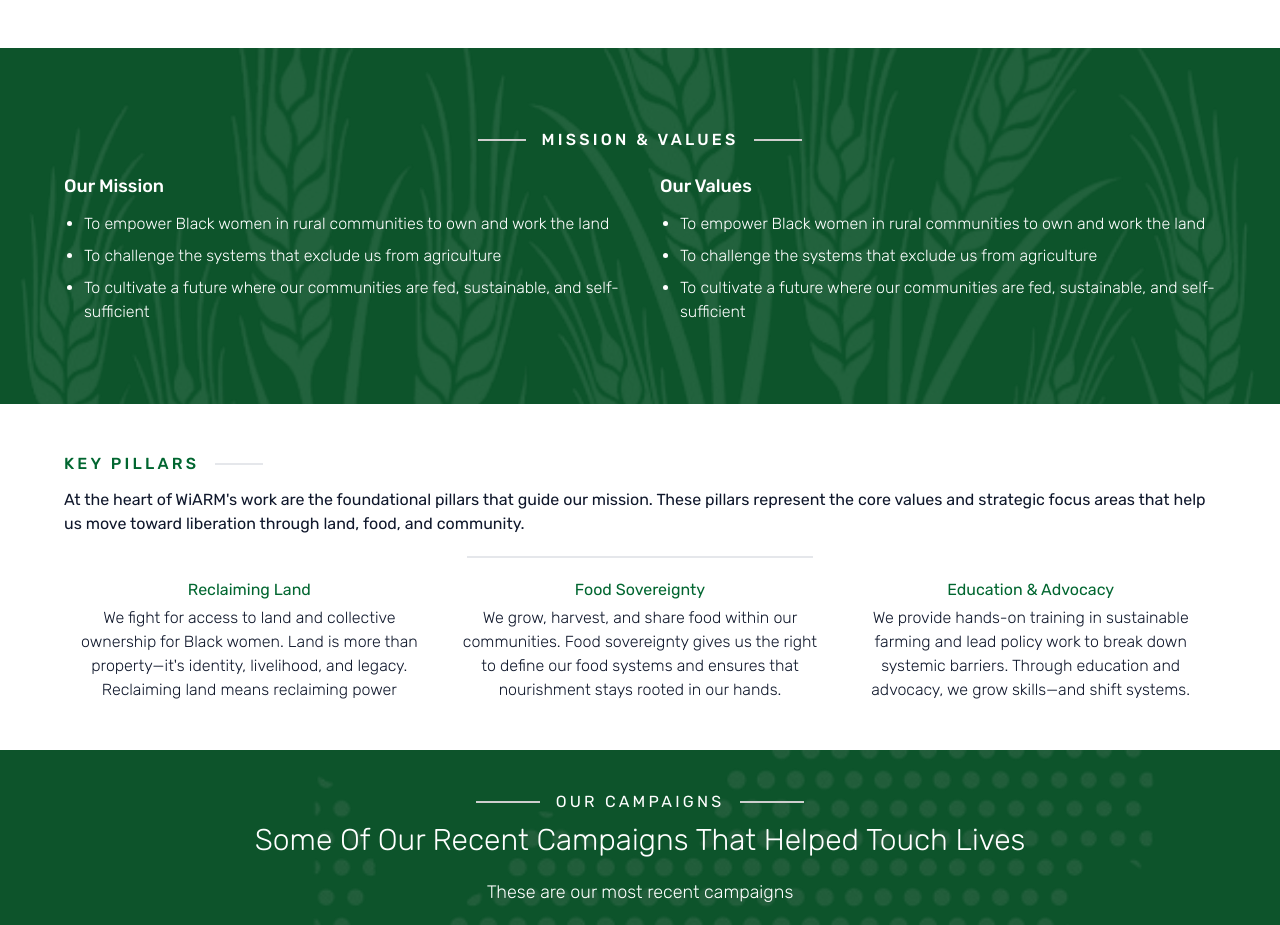
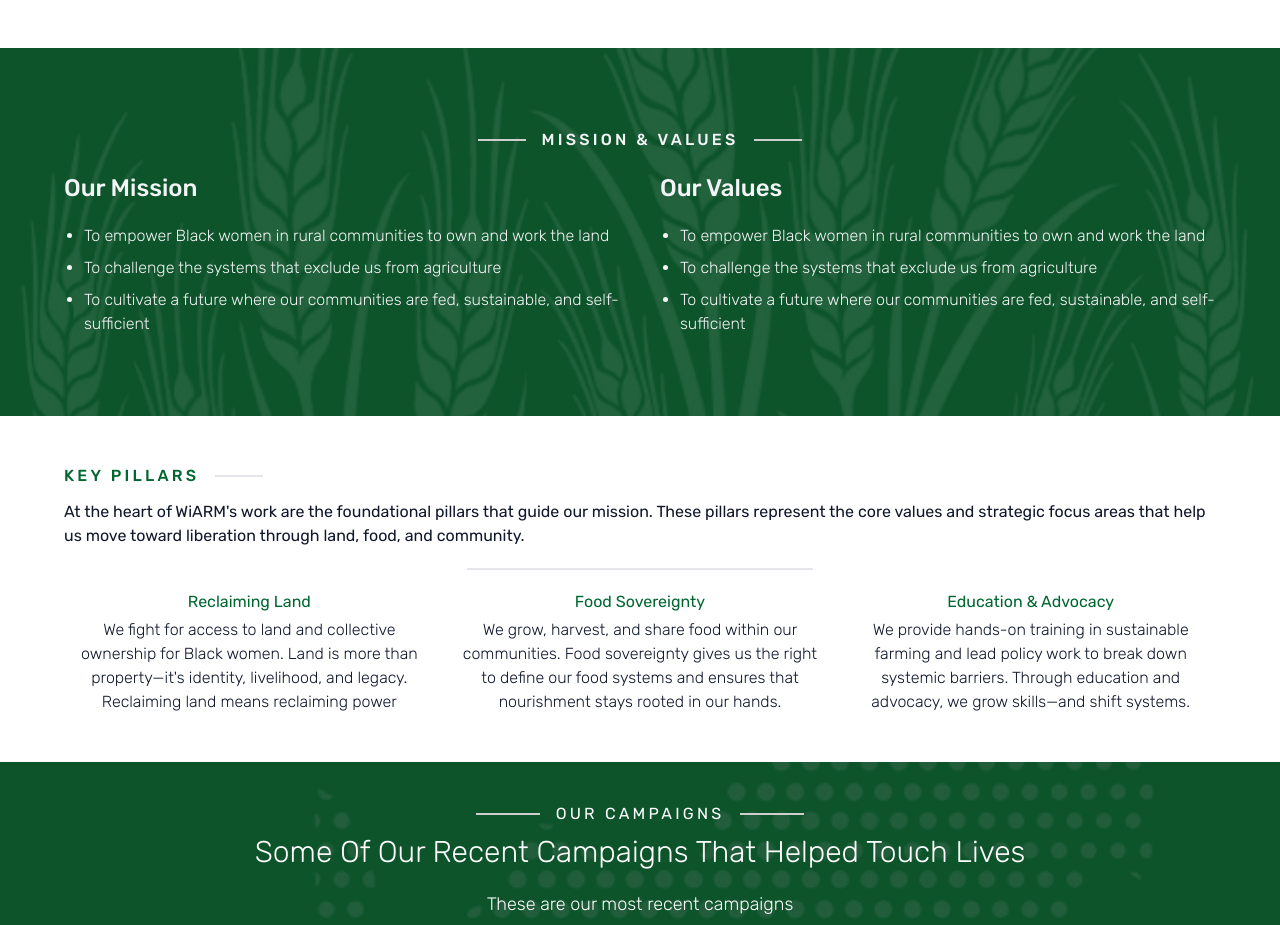
Before and after one commit to rorisangputu/wiarm, a React (Vite) app: page / in a window 1280 px wide. Shown: the part 1200-2125 px from the top of the page. Built offline with nearby package versions, Linux system fonts and the light colour scheme.

Commit message:
changing styles

```diff
--- a/src/components/Home/MissionValues.jsx
+++ b/src/components/Home/MissionValues.jsx
@@ -14,19 +14,19 @@ const MissionValues = () => {
 
       {/* Content Layer */}
       <div className='w-[90%] mx-auto relative z-10'>
-        <div className='flex flex-col'>
+        <div className='flex flex-col text-gray-100'>
           <div className="flex items-center gap-4 justify-center mb-5">
             <hr className="w-12 border-t-2 border-[#cecece]" />
-            <h1 className="uppercase font-medium tracking-[0.2em] text-white">
+            <h1 className="uppercase font-medium tracking-[0.2em] ">
               Mission & Values
             </h1>
             <hr className="w-12 border-t-2 border-[#cecece]" />
           </div>
 
           <div className='flex flex-col gap-10  md:flex-row'>
-            <div className='flex flex-col gap-3'>
-              <h1 className='text-white text-lg font-medium'>Our Mission</h1>
-              <ul className="list-disc list-outside ml-5 text-white space-y-2 font-light">
+            <div className='flex flex-col gap-5'>
+              <h1 className='text-gray-100 text-2xl font-medium'>Our Mission</h1>
+              <ul className="list-disc list-outside ml-5 space-y-2 font-light">
                 <li>
                   To empower Black women in rural communities to
                   own and work the land
@@ -40,9 +40,9 @@ const MissionValues = () => {
                 </li>
               </ul>
             </div>
-            <div className='flex flex-col gap-3'>
-              <h1 className='text-white text-lg font-medium'>Our Values</h1>
-              <ul className="list-disc list-outside ml-5 text-white space-y-2 font-light">
+            <div className='flex flex-col gap-5'>
+              <h1 className='text-2xl font-medium'>Our Values</h1>
+              <ul className="list-disc list-outside ml-5 space-y-2 font-light">
                 <li>
                   To empower Black women in rural communities to
                   own and work the land
```
